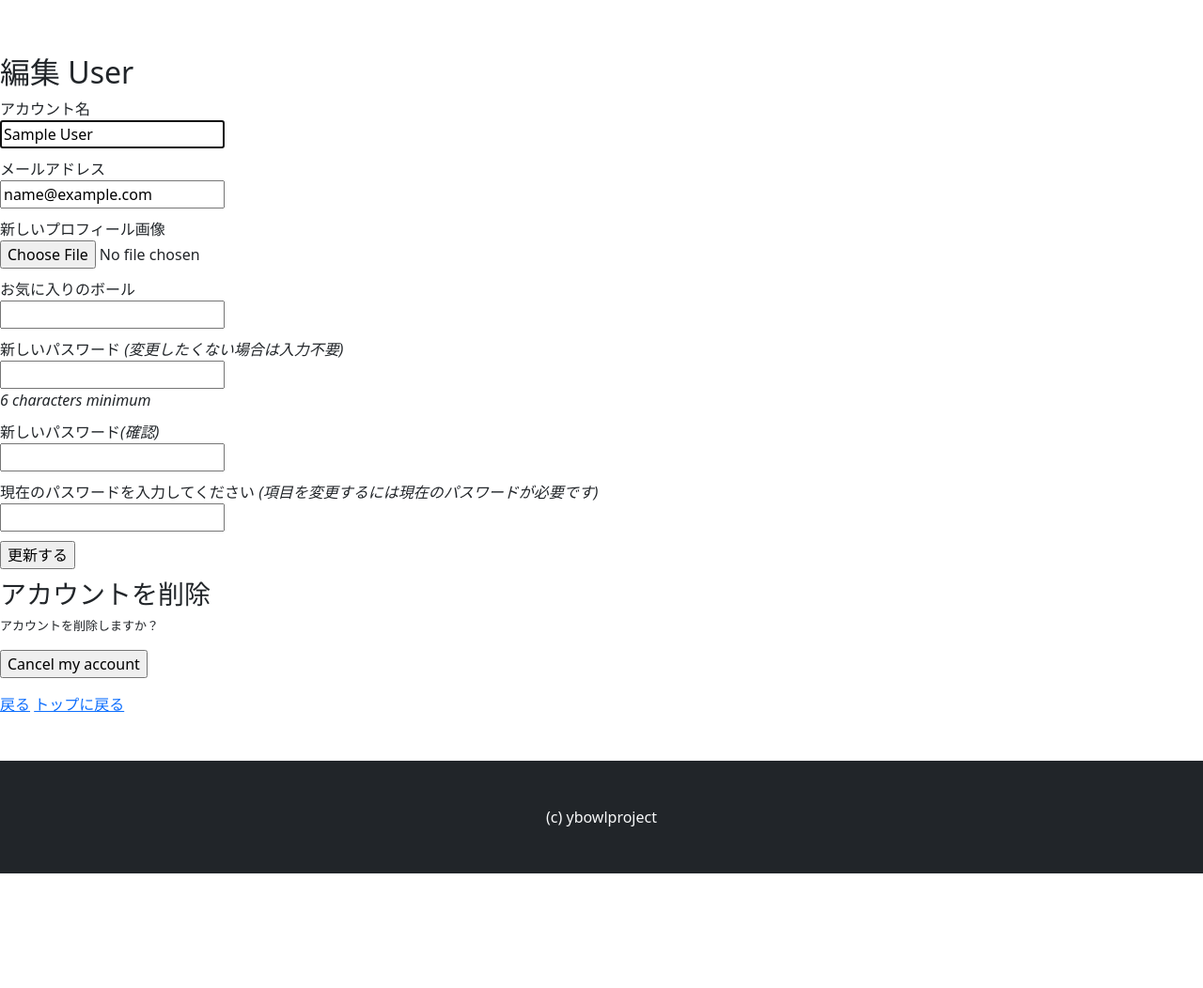
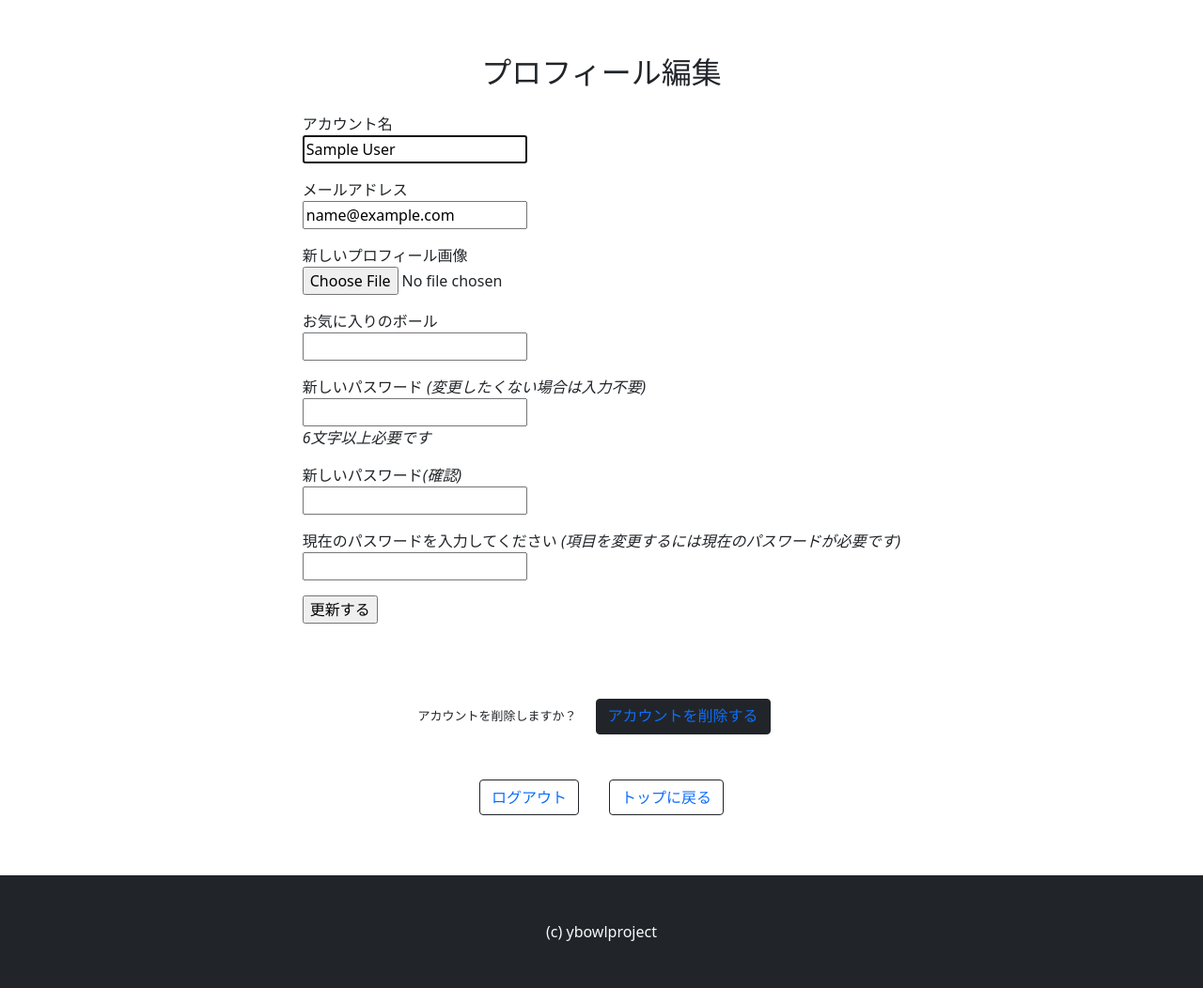
Before and after one commit to YusukeYoshida23/ybowl, a Rails app: page /users/edit in a window 1280 px wide. Shown: the part 66-1118 px from the top of the page at 94% size. Before the commit the page ends 996 px from the top, so only its background shows below. Run offline with Rails 7, Linux system fonts and the light colour scheme; the visitor is signed in with stand-in values (Sample User, id 1); style sheets or scripts are compiled from the project's sources; some libraries are stand-ins or nearby versions.

```diff
--- a/app/assets/stylesheets/users.scss
+++ b/app/assets/stylesheets/users.scss
@@ -8,3 +8,12 @@
   object-fit: cover;
   border-radius: 50px;
 }
+
+.sign-up-body {
+  text-align: center;
+}
+
+.sign-up-form {
+  display: inline-block;
+  text-align: left;
+}
--- a/app/views/home/top.html.erb
+++ b/app/views/home/top.html.erb
@@ -1,4 +1,4 @@
 <div class="container d-flex justify-content-center">
-  <button type="button" class="btn btn-primary btn-lg w-100 h-100 m-3" id="new_bowling_center"><%= link_to "ボウリング場を登録する", new_bowling_center_path %></button>
-  <button type="button" class="btn btn-outline-primary btn-lg w-100 h-100 m-3" id="bowling_centers"><%= link_to "ボウリング場一覧", bowling_centers_path %></button>
+  <button type="button" class="btn btn-primary btn-lg w-100 h-100 m-3" id="new_bowling_center"><%= link_to "ボウリング場を登録する", new_bowling_center_path, class:"text-decoration-none text-white" %></button>
+  <button type="button" class="btn btn-outline-primary btn-lg w-100 h-100 m-3" id="bowling_centers"><%= link_to "ボウリング場一覧", bowling_centers_path, class:"text-decoration-none" %></button>
 </div>
--- a/app/views/layouts/application.html.erb
+++ b/app/views/layouts/application.html.erb
@@ -33,8 +33,8 @@
             </div>
           </nav>
         <% else %>
-          <%= link_to "ログイン", new_user_session_path, class: "btn btn-primary me-3 text-decoration-none"  %>
-          <%= link_to "登録する", new_user_registration_path, class: "btn btn-secondary me-3 text-decoration-none"  %>
+          <%= link_to "ログイン", new_user_session_path, class: "btn btn-primary me-3 text-decoration-none text-white" %>
+          <%= link_to "新規登録", new_user_registration_path, class: "btn btn-secondary me-3 text-decoration-none text-white" %>
         <% end %>
       </div>
     </header>
--- a/app/views/users/registrations/edit.html.erb
+++ b/app/views/users/registrations/edit.html.erb
@@ -1,14 +1,16 @@
-<h2>編集 <%= resource_name.to_s.humanize %></h2>
-
+<div class="container justify-content-center">
+  <h2 class="text-center">プロフィール編集</h2>
+  <div class="sign-up-body">
+    <div class="sign-up-form">
       <%= form_for(resource, as: resource_name, url: registration_path(resource_name), html: { method: :put }) do |f| %>
         <%= render "users/shared/error_messages", resource: resource %>
 
-  <div class="field">
+        <div class="field m-3">
           <%= f.label :アカウント名 %><br />
           <%= f.text_field :name, autofocus: true, autocomplete: "name" %>
         </div>
 
-  <div class="field">
+        <div class="field m-3">
           <%= f.label :メールアドレス %><br />
           <%= f.email_field :email, autocomplete: "email" %>
         </div>
@@ -17,45 +19,47 @@
           <div>Currently waiting confirmation for: <%= resource.unconfirmed_email %></div>
         <% end %>
 
-
-
-  <div class="field">
+        <div class="field m-3">
           <%= f.label :新しいプロフィール画像 %><br />
           <%= f.file_field :image %>
         </div>
 
-  <div class="field">
+        <div class="field m-3">
           <%= f.label :お気に入りのボール %><br />
           <%= f.text_field :favorite_ball, autocomplete: "favorite_ball" %>
         </div>
 
-  <div class="field">
+        <div class="field m-3">
           <%= f.label :新しいパスワード %> <i>(変更したくない場合は入力不要)</i><br />
           <%= f.password_field :password, autocomplete: "new-password" %>
           <% if @minimum_password_length %>
             <br />
-      <em><%= @minimum_password_length %> characters minimum</em>
+            <em><%= @minimum_password_length %>文字以上必要です</em>
           <% end %>
         </div>
 
-  <div class="field">
+        <div class="field m-3">
           <%= f.label :新しいパスワード %><i>(確認)</i><br />
           <%= f.password_field :password_confirmation, autocomplete: "new-password" %>
         </div>
 
-  <div class="field">
+        <div class="field m-3">
           <%= f.label :現在のパスワードを入力してください %> <i>(項目を変更するには現在のパスワードが必要です)</i><br />
           <%= f.password_field :current_password, autocomplete: "current-password" %>
         </div>
 
-  <div class="actions">
+        <div class="actions m-3">
           <%= f.submit "更新する" %>
         </div>
       <% end %>
-
-<h3>アカウントを削除</h3>
-
-<p>アカウントを削除しますか？ <%= button_to "Cancel my account", registration_path(resource_name), data: { confirm: "本当に削除しますか？" }, method: :delete %></p>
-
-<%= link_to "戻る", :back %>
-<%= link_to "トップに戻る", root_path %>
+      <div class="d-flex justify-content-center">
+        <p class="mt-5">アカウントを削除しますか？
+        <button type="button" class="btn btn-dark m-3"><%= link_to "アカウントを削除する", registration_path(resource_name), data: { confirm: "本当に削除しますか？" }, method: :delete, class:"text-decoration-none" %></button>
+      </div>
+    </div>
+  </div>
+  <div class="d-flex justify-content-center">
+    <button type="button" class="btn btn-outline-dark m-3"><%= link_to "ログアウト", destroy_user_session_path, method: :delete, class:"text-decoration-none" %></button>
+    <button type="button" class="btn btn-outline-dark m-3"><%= link_to "トップに戻る", root_path, class:"text-decoration-none" %></button>
+  </div>
+</div>
--- a/app/views/users/shared/_links.html.erb
+++ b/app/views/users/shared/_links.html.erb
@@ -1,5 +1,5 @@
 <%- if controller_name != 'sessions' %>
-  <%= link_to "Log in", new_session_path(resource_name) %><br />
+  <%= link_to "ログイン", new_session_path(resource_name) %><br />
 <% end %>
 
 <%- if devise_mapping.registerable? && controller_name != 'registrations' %>
--- a/config/initializers/devise.rb
+++ b/config/initializers/devise.rb
@@ -244,7 +244,7 @@ Devise.setup do |config|
   # Turn scoped views on. Before rendering "sessions/new", it will first check for
   # "users/sessions/new". It's turned off by default because it's slower if you
   # are using only default views.
-  # config.scoped_views = false
+  config.scoped_views = true
 
   # Configure the default scope given to Warden. By default it's the first
   # devise role declared in your routes (usually :user).
```
Also changed, not shown: app/views/users/registrations/new.html.erb (+14 -7 lines), app/views/users/sessions/new.html.erb (+12 -3 lines), spec/factories/users.rb (+1 -1 lines), spec/system/bowling_centers_spec.rb (+2 -4 lines). Lines whose indentation alone changed are shown as unchanged.
